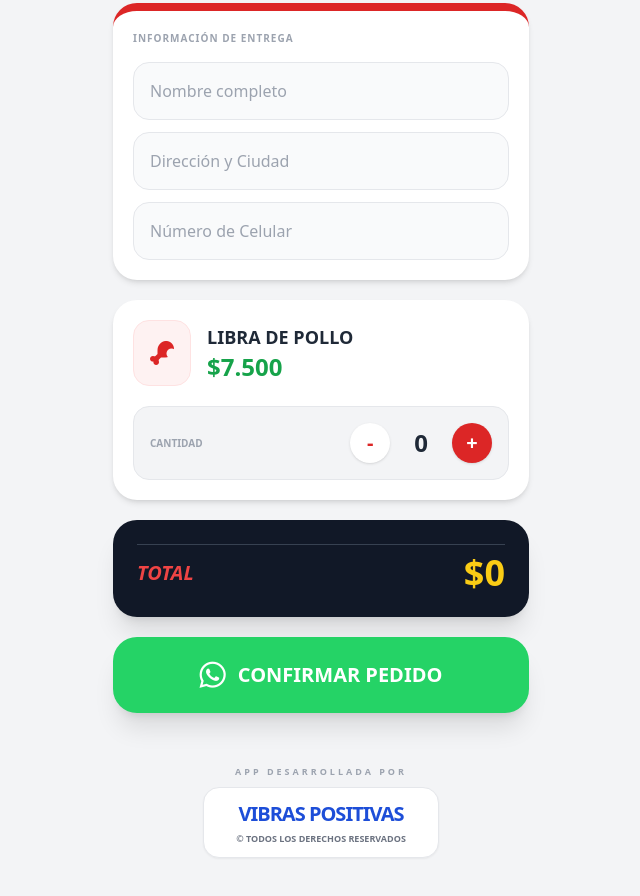
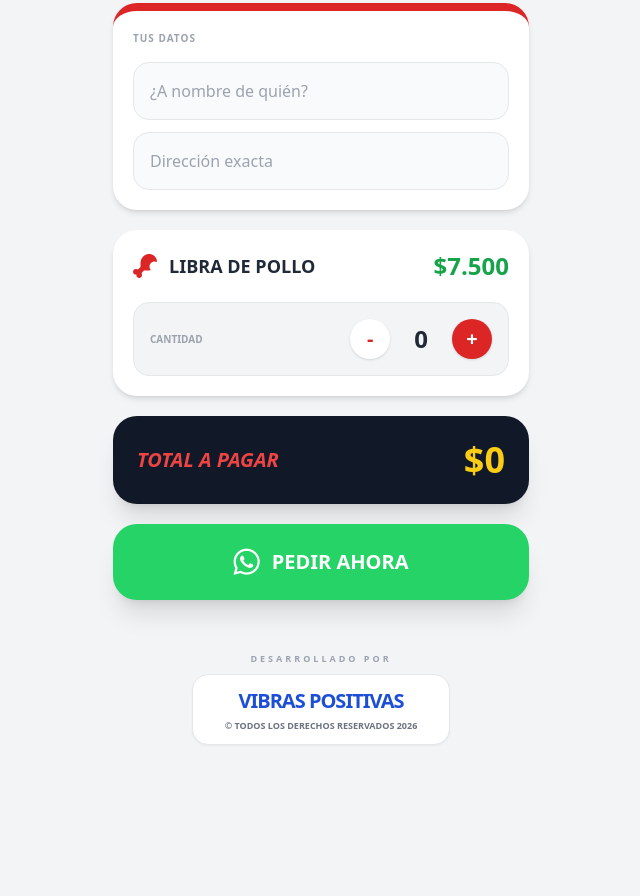
Before and after one commit to haroldco45/pollosjamith, a plain HTML site: page index.html in a window 1280 px wide. Shown: the part 290-1186 px from the top of the page, without its empty margins (319-959 px from the left). After the commit the page ends 1091 px from the top, so only its background shows below. Drawn offline with nearby package versions, Linux system fonts and the light colour scheme.

Commit message:
Update index.html

```diff
--- a/index.html
+++ b/index.html
@@ -8,20 +8,9 @@
     <link rel="stylesheet" href="https://cdnjs.cloudflare.com/ajax/libs/font-awesome/6.0.0/css/all.min.css">
     <style>
         .gradient-header { background: linear-gradient(135deg, #b91c1c 0%, #ef4444 100%); }
-        #vencido { display: none; }
     </style>
 </head>
 <body class="bg-gray-100 text-gray-800 font-sans pb-10">
-
-    <div id="vencido" class="fixed inset-0 bg-white z-50 flex flex-col items-center justify-center p-10 text-center">
-        <i class="fas fa-clock text-red-500 text-6xl mb-4"></i>
-        <h1 class="text-2xl font-black">SUSCRIPCIÓN VENCIDA</h1>
-        <p class="text-gray-600 mt-2">Contacte al desarrollador para renovar el servicio.</p>
-        <div class="mt-6 bg-blue-50 p-4 rounded-2xl">
-            <span class="text-blue-700 font-black text-xl">VIBRAS POSITIVAS</span>
-            <p class="text-[10px] text-gray-400 uppercase">© Todos los derechos reservados</p>
-        </div>
-    </div>
 
     <div id="app-content">
         <header class="gradient-header text-white p-6 text-center shadow-lg">
@@ -40,23 +29,20 @@
             </div>
 
             <section class="bg-white p-5 rounded-3xl shadow-md border-t-8 border-red-600">
-                <h3 class="font-black text-[10px] text-gray-400 uppercase mb-4 tracking-widest">Información de Entrega</h3>
+                <h3 class="font-black text-[10px] text-gray-400 uppercase mb-4 tracking-widest">Tus Datos</h3>
                 <div class="space-y-3">
-                    <input type="text" id="nombre" placeholder="Nombre completo" class="w-full p-4 bg-gray-50 border rounded-2xl outline-none focus:ring-2 focus:ring-red-500">
-                    <input type="text" id="direccion" placeholder="Dirección y Ciudad" class="w-full p-4 bg-gray-50 border rounded-2xl outline-none focus:ring-2 focus:ring-red-500">
-                    <input type="tel" id="telefono" placeholder="Número de Celular" class="w-full p-4 bg-gray-50 border rounded-2xl outline-none focus:ring-2 focus:ring-red-500">
+                    <input type="text" id="nombre" placeholder="¿A nombre de quién?" class="w-full p-4 bg-gray-50 border rounded-2xl outline-none focus:ring-2 focus:ring-red-500">
+                    <input type="text" id="direccion" placeholder="Dirección exacta" class="w-full p-4 bg-gray-50 border rounded-2xl outline-none focus:ring-2 focus:ring-red-500">
                 </div>
             </section>
 
             <section class="bg-white p-5 rounded-3xl shadow-md">
-                <div class="flex items-center gap-4 mb-5 text-left">
-                    <div class="bg-red-50 p-4 rounded-2xl text-red-600 border border-red-100">
-                        <i class="fas fa-drumstick-bite text-2xl"></i>
+                <div class="flex items-center justify-between mb-5">
+                    <div class="flex items-center gap-3">
+                        <i class="fas fa-drumstick-bite text-red-600 text-2xl"></i>
+                        <h2 class="font-black text-lg text-gray-800 uppercase">Libra de Pollo</h2>
                     </div>
-                    <div>
-                        <h2 class="font-black text-lg text-gray-800 uppercase">Libra de Pollo</h2>
-                        <p class="text-green-600 font-black text-2xl">$7.500</p>
-                    </div>
+                    <p class="text-green-600 font-black text-2xl">$7.500</p>
                 </div>
                 <div class="bg-gray-100 p-4 rounded-2xl flex items-center justify-between border">
                     <span class="font-black text-gray-400 uppercase text-[10px]">Cantidad</span>
@@ -69,34 +55,27 @@
             </section>
 
             <section class="bg-gray-900 text-white p-6 rounded-3xl shadow-xl">
-                <div class="flex justify-between items-center border-t border-gray-700 pt-2">
-                    <span class="text-xl font-black italic uppercase text-red-500">Total</span>
+                <div class="flex justify-between items-center">
+                    <span class="text-xl font-black italic uppercase text-red-500">Total a Pagar</span>
                     <span id="total" class="text-4xl font-black text-yellow-400">$0</span>
                 </div>
             </section>
 
             <button onclick="enviarWhatsApp()" class="w-full bg-[#25D366] text-white py-5 rounded-3xl font-black text-xl shadow-xl flex items-center justify-center gap-3 active:scale-95 transition-all">
-                <i class="fab fa-whatsapp text-3xl"></i> CONFIRMAR PEDIDO
+                <i class="fab fa-whatsapp text-3xl"></i> PEDIR AHORA
             </button>
 
             <footer class="text-center pt-8">
-                <p class="text-[9px] text-gray-400 uppercase font-black tracking-[3px] mb-2">App desarrollada por</p>
+                <p class="text-[9px] text-gray-400 uppercase font-black tracking-[3px] mb-2">Desarrollado por</p>
                 <div class="inline-flex flex-col items-center bg-white px-8 py-3 rounded-2xl border shadow-sm">
-                    <span class="text-blue-700 font-black text-xl tracking-tighter">VIBRAS POSITIVAS</span>
-                    <span class="text-[9px] text-gray-500 font-bold uppercase mt-1">© Todos los derechos reservados</span>
+                    <span class="text-blue-700 font-black text-xl tracking-tighter uppercase">Vibras Positivas</span>
+                    <span class="text-[9px] text-gray-500 font-bold uppercase mt-1">© Todos los derechos reservados 2026</span>
                 </div>
             </footer>
         </main>
     </div>
 
     <script>
-        // Fecha de Vencimiento: 10 de Marzo de 2026
-        const fechaVencimiento = new Date(2026, 2, 10);
-        if (new Date() > fechaVencimiento) {
-            document.getElementById('app-content').style.display = 'none';
-            document.getElementById('vencido').style.display = 'flex';
-        }
-
         let precio = 7500;
         let cant = 0;
 
@@ -110,9 +89,9 @@
         function enviarWhatsApp() {
             const n = document.getElementById('nombre').value;
             const d = document.getElementById('direccion').value;
-            if (!n || !d || cant === 0) { alert("Complete los datos"); return; }
+            if (!n || !d || cant === 0) { alert("Completa tus datos y la cantidad"); return; }
 
-            const msg = `*PEDIDO POLLOS YAMITH*%0A👤 *Cliente:* ${n}%0A📍 *Dir:* ${d}%0A⚖️ *Cant:* ${cant} Libras%0A💰 *TOTAL:* $${(cant * precio).toLocaleString()}%0A%0A_Vibras Positivas ©_`;
+            const msg = `*NUEVO PEDIDO - POLLOS YAMITH*%0A--------------------------%0A👤 *Cliente:* ${n}%0A📍 *Dir:* ${d}%0A⚖️ *Cant:* ${cant} Libras%0A💰 *TOTAL:* $${(cant * precio).toLocaleString()}%0A--------------------------%0A_Enviado desde la App de Vibras Positivas ©_`;
             window.open(`https://wa.me/573116346595?text=${msg}`, '_blank');
         }
     </script>
```
